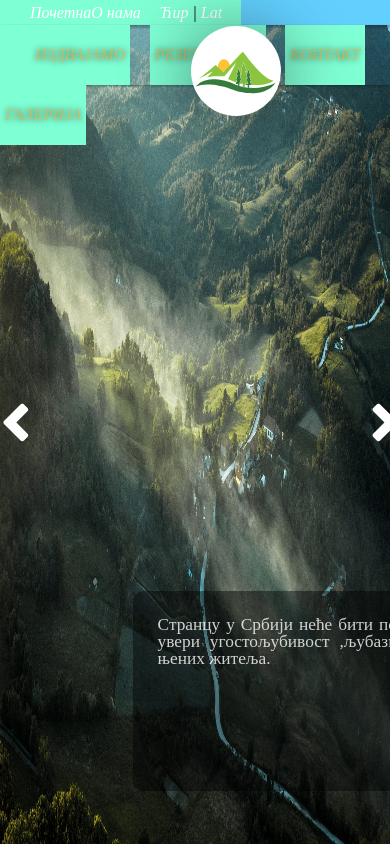
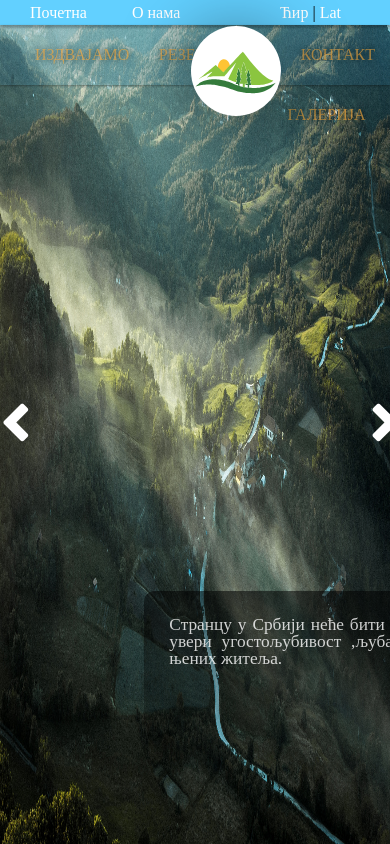
Before and after one commit to milosb793/responsive-website-sample, a plain HTML site: page index.html in a window 390 px wide. Shown: the top 844 px of the page. Drawn offline with Linux system fonts and the light colour scheme.

Commit message:
Finished index page, just responsive design not

```diff
--- a/css/grid.css
+++ b/css/grid.css
@@ -24,24 +24,29 @@
     box-sizing: border-box;
 }
 
-@media only screen and (min-device-width : 768px) and (max-device-width : 1024px) {
+/* mobile */
+@media only screen and (min-device-width : 768px) and (max-device-width : 1024px)
+{
     .sadrzaj {
         max-width: 768px;
     }
 }
 
+/* medium devices */
 @media screen
 and (min-device-width: 1200px)
 and (max-device-width: 1600px)
-and (-webkit-min-device-pixel-ratio: 1) {
+and (-webkit-min-device-pixel-ratio: 1)
+{
     .sadrzaj {
         max-width: 1366px;
     }
 }
 
-@media only screen  and (min-width : 1824px) {
+/* large devices */
+@media only screen  and (min-width : 1700px) {
     .sadrzaj {
-        max-width: 1800px;
+        max-width: 1750px;
     }
 }
 
--- a/css/index.css
+++ b/css/index.css
@@ -37,6 +37,7 @@ ul.meni1 li:first-child{
     padding-left:30px;
 }
 ul.meni1 li:last-child{
+    padding-right:0px !important;
     margin-right: 10px;
 
 }
@@ -45,7 +46,7 @@ ul.meni1 li {
     float: left;
     display: block;
     /*border-right: 1px dotted black;*/
-    padding-right:15px;
+    padding-right:45px;
 
 }
 
@@ -80,12 +81,12 @@ ul.meni1 li a {
 }
 
 #slajderDiv .natpis{
-    left:34%;
+    left:37%;
     width: 500px;
     height: 200px;
     top: 70%;
     border-radius: 10px;
-    background-color: rgba(0, 0, 0, 0.43);
+    background: linear-gradient(to bottom,rgba(0, 0, 0, 0.54), rgba(0, 0, 0, 0) );
     position: absolute;
     color: rgba(255, 255, 255, 0.8);
     font-size: 13pt;
@@ -245,7 +246,6 @@ ul.meni2 li a {
     text-shadow: 0px 0px 6px rgba(11, 11, 11,0.65);
     transition: ease 0.3s;
 
-
 }
 
 ul.meni2 li a:hover, ul.meni2 li a:visited{
@@ -302,6 +302,8 @@ ul.meni2 li a:hover, ul.meni2 li a:visited{
     display: inline;
     width: 260px;
     transition-duration: 0.3s;
+    z-index: -1;
+    overflow: hidden;
 
     /*background: rgba(255,255,255,1);*/
     /*background: -moz-linear-gradient(top, rgba(255,255,255,1) 0%, rgba(246,246,246,0.75) 47%, rgba(237,237,237,0.46) 100%);*/
@@ -437,6 +439,7 @@ ul.meni2 li a:hover, ul.meni2 li a:visited{
     word-wrap: break-word;
     /*box-shadow: 0 0.0625em 0.1875em 0 rgba(0, 0, 0, 0.1), 0 0.5em 0 -0.25em #f2f2f2, 0 0.5em 0.1875em -0.25em rgba(0, 0, 0, 0.1), 0 1em 0 -0.5em #e5e5e5, 0 1em 0.1875em -0.5em rgba(0, 0, 0, 0.1);*/
     box-shadow: 0 0.0625em 0.1875em 0 rgba(0, 0, 0, 0.29), 0 0.5em 0 -0.25em #f2f2f2, 0 0.5em 0.1875em -0.25em rgba(0, 0, 0, 0.41), 0 1em 0 -0.5em #e5e5e5, 0 1em 0.1875em -0.5em rgba(0, 0, 0, 0.47);
+    z-index: -1;
 }
 .card.card-primary, .card.card-dark {
     color: white;
@@ -473,7 +476,7 @@ ul.meni2 li a:hover, ul.meni2 li a:visited{
     position: absolute;
     margin:0;
     padding: 0;
-    height: 70px;
+    height: 80px;
     background-color: rgba(19, 114, 56,1.0);
     box-shadow: 0px 1px 5px rgba(0, 0, 0, 0.54);
     text-align: center;
@@ -481,7 +484,7 @@ ul.meni2 li a:hover, ul.meni2 li a:visited{
     font-style: italic;
     font-size: 19pt;
     letter-spacing: 1px;
-    line-height: 70px;
+    line-height: 80px;
     z-index: 0;
 }
 
@@ -507,14 +510,15 @@ ul.meni2 li a:hover, ul.meni2 li a:visited{
 
 
 #social .social_ico:hover{
-    /*background-color: rgb(33, 171, 76);*/
-    /*font-size: 30pt;*/
-    /*border-radius: 30px;*/
-    animation-name: proba;
-    animation-duration: 1s;
-    animation-timing-function: ease ;
-    animation-direction: revert;
-    animation-delay: 0.1s;
+
+    background-color: rgb(33, 171, 76);
+    font-size: 30pt;
+    border-radius: 150px 150px;
+    /*animation-name: proba;*/
+    /*animation-duration: 1s;*/
+    /*animation-timing-function: ease ;*/
+    /*animation-direction: revert;*/
+    /*animation-delay: 0.1s;*/
 
 }
 
@@ -580,35 +584,32 @@ ul.meni2 li a:hover, ul.meni2 li a:visited{
 
 /* RESPONSIVE  */
 
-/*mobile*/
-@media only screen and (max-width: 480px)
+/* mobile */
+@media only screen and (min-device-width : 768px) and (max-device-width : 1024px)
 {
-    #nav1, .nav2{
-        /*height: auto;*/
-        /*width: auto;*/
+    .sadrzaj {
+        max-width: 768px;
+    }
+    .meni1{
+
     }
 
-    .meni1 >li, .meni2>li {
-        display: block;
-        color: black;
-    }
-    ul.meni1 li.desno, ul.meni1 li,
-    ul.meni2 li.desno, ul.meni2 li{
-        text-align: center;
-        float: none;
-        background-color: aquamarine;
-        color: black;
-        font-style: italic;
-        display: block;
-        padding:0;
+}
+
+/* medium devices */
+@media screen
+and (min-device-width: 1200px)
+and (max-device-width: 1600px)
+and (-webkit-min-device-pixel-ratio: 1)
+{
+    .sadrzaj {
+        max-width: 1366px;
     }
 }
 
-/*tablets*/
-@media only screen and (max-width: 768px)
-{
-    ul.meni1 li.desno,ul.meni1 li,
-    ul.meni2 li.desno, ul.meni2 li{
-        float: left;
+/* large devices */
+@media only screen  and (min-width : 1700px) {
+    .sadrzaj {
+        max-width: 1750px;
     }
 }
```
